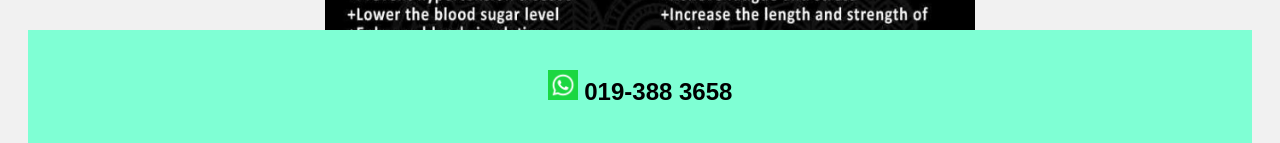
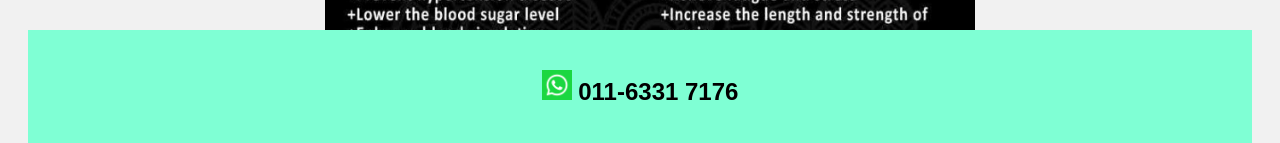
Before and after one commit to hewtestweb/Candy-Supplement-For-Men, a plain HTML site: page candybDetail.html in a window 1280 px wide. Shown: the part 654-797 px from the top of the page. Drawn offline with Linux system fonts and the light colour scheme.

Commit message:
Update candybDetail.html

```diff
--- a/candybDetail.html
+++ b/candybDetail.html
@@ -83,7 +83,7 @@
         <img class="body_img" src="image/candyb6.jpg">
     </div>
     <div class="footer" onclick="goWhatsapp()">
-        <h2><img src="image/whatsappicon.png" style="height: 30px;" /> 019-388 3658</h2>
+        <h2><img src="image/whatsappicon.png" style="height: 30px;" /> 011-6331 7176</h2>
     </div>
 </body>
 </html>
```
